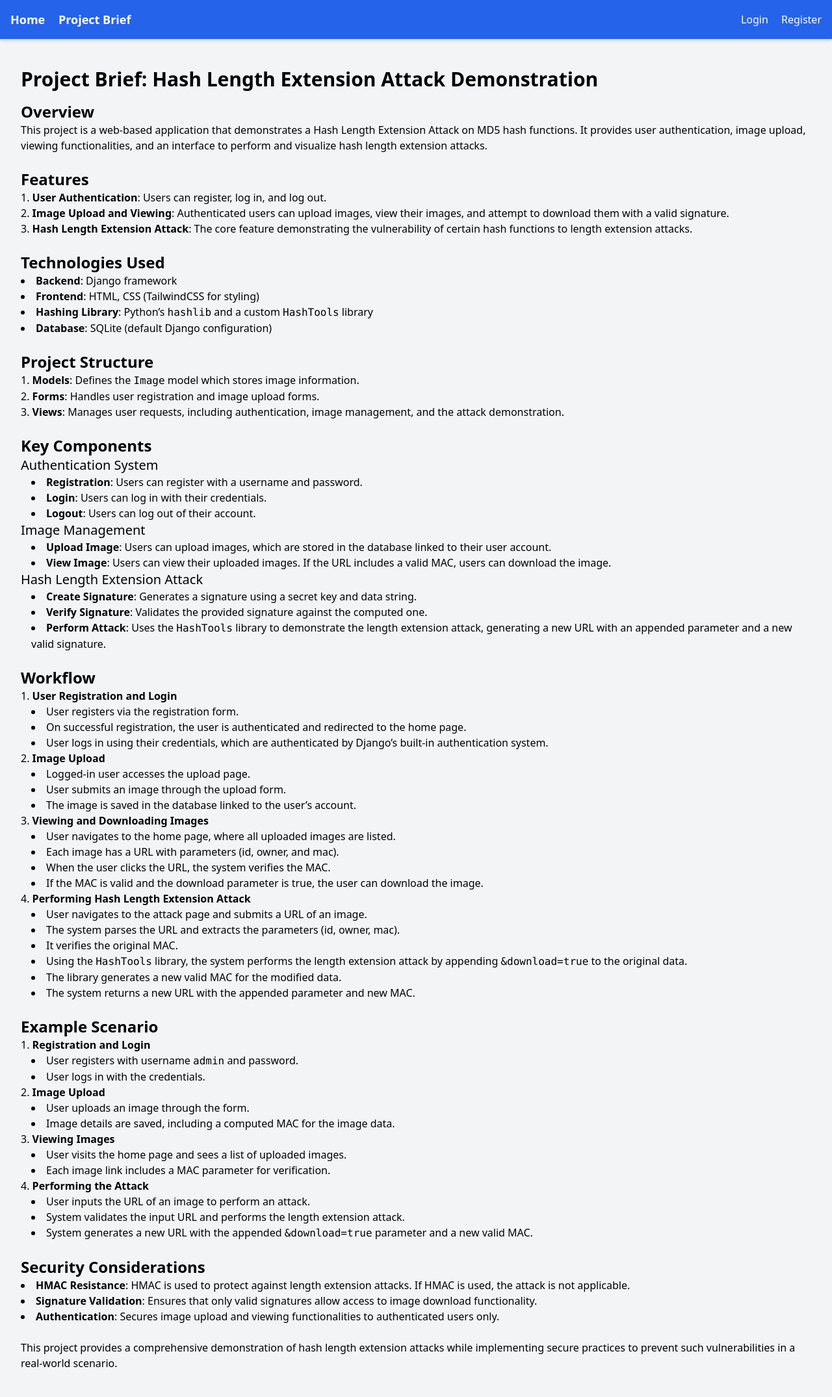
After one commit to Meet57/HashLengthExtension_Project, a Django app: page /project_brief/ in a window 1280 px wide. The commit adds this page. Shown: the whole page at 65% size. Run offline with Django 4.2, Linux system fonts and the light colour scheme.

Commit message:
All is Well

```diff
--- a/HashLengthExtension_Project/HashLengthExtension_Project/urls.py
+++ b/HashLengthExtension_Project/HashLengthExtension_Project/urls.py
@@ -12,6 +12,7 @@ urlpatterns = [
     path('upload_image/', views.upload_image, name='upload_image'),
     path('view_image/', views.view_image, name='view_image'),
     path('perform_attack/', views.perform_attack, name='perform_attack'),
+    path('project_brief/', views.project_brief, name='project_brief'),
 ]
 
 # Serving media files during development
--- a/HashLengthExtension_Project/hash_extension/templates/hash_extension/base.html
+++ b/HashLengthExtension_Project/hash_extension/templates/hash_extension/base.html
@@ -12,6 +12,7 @@
         <div class="container mx-auto flex justify-between items-center">
             <div class="text-white font-semibold text-lg">
                 <a href="{% url 'home' %}">Home</a>
+                <a href="{% url 'project_brief' %}"  class="ml-4 text-white hover:text-gray-200">Project Brief</a>
             </div>
             <div>
                 {% if user.is_authenticated %}
--- /dev/null
+++ b/HashLengthExtension_Project/hash_extension/templates/hash_extension/project_brief.html
@@ -0,0 +1,144 @@
+<!-- hash_extension/templates/hash_extension/project_brief.html -->
+{% extends "hash_extension/base.html" %}
+{% block title %}Project Brief: Hash Length Extension Attack Demonstration{% endblock %}
+{% block content %}
+<div class="container mx-auto px-4 py-6">
+    <h1 class="text-3xl font-bold mb-4">Project Brief: Hash Length Extension Attack Demonstration</h1>
+
+    <section class="mb-6">
+        <h2 class="text-2xl font-semibold">Overview</h2>
+        <p>This project is a web-based application that demonstrates a Hash Length Extension Attack on MD5 hash functions. It provides user authentication, image upload, viewing functionalities, and an interface to perform and visualize hash length extension attacks.</p>
+    </section>
+
+    <section class="mb-6">
+        <h2 class="text-2xl font-semibold">Features</h2>
+        <ol class="list-decimal list-inside">
+            <li><strong>User Authentication</strong>: Users can register, log in, and log out.</li>
+            <li><strong>Image Upload and Viewing</strong>: Authenticated users can upload images, view their images, and attempt to download them with a valid signature.</li>
+            <li><strong>Hash Length Extension Attack</strong>: The core feature demonstrating the vulnerability of certain hash functions to length extension attacks.</li>
+        </ol>
+    </section>
+
+    <section class="mb-6">
+        <h2 class="text-2xl font-semibold">Technologies Used</h2>
+        <ul class="list-disc list-inside">
+            <li><strong>Backend</strong>: Django framework</li>
+            <li><strong>Frontend</strong>: HTML, CSS (TailwindCSS for styling)</li>
+            <li><strong>Hashing Library</strong>: Python’s <code>hashlib</code> and a custom <code>HashTools</code> library</li>
+            <li><strong>Database</strong>: SQLite (default Django configuration)</li>
+        </ul>
+    </section>
+
+    <section class="mb-6">
+        <h2 class="text-2xl font-semibold">Project Structure</h2>
+        <ol class="list-decimal list-inside">
+            <li><strong>Models</strong>: Defines the <code>Image</code> model which stores image information.</li>
+            <li><strong>Forms</strong>: Handles user registration and image upload forms.</li>
+            <li><strong>Views</strong>: Manages user requests, including authentication, image management, and the attack demonstration.</li>
+        </ol>
+    </section>
+
+    <section class="mb-6">
+        <h2 class="text-2xl font-semibold">Key Components</h2>
+        <h3 class="text-xl font-medium">Authentication System</h3>
+        <ul class="list-disc list-inside ml-4">
+            <li><strong>Registration</strong>: Users can register with a username and password.</li>
+            <li><strong>Login</strong>: Users can log in with their credentials.</li>
+            <li><strong>Logout</strong>: Users can log out of their account.</li>
+        </ul>
+
+        <h3 class="text-xl font-medium">Image Management</h3>
+        <ul class="list-disc list-inside ml-4">
+            <li><strong>Upload Image</strong>: Users can upload images, which are stored in the database linked to their user account.</li>
+            <li><strong>View Image</strong>: Users can view their uploaded images. If the URL includes a valid MAC, users can download the image.</li>
+        </ul>
+
+        <h3 class="text-xl font-medium">Hash Length Extension Attack</h3>
+        <ul class="list-disc list-inside ml-4">
+            <li><strong>Create Signature</strong>: Generates a signature using a secret key and data string.</li>
+            <li><strong>Verify Signature</strong>: Validates the provided signature against the computed one.</li>
+            <li><strong>Perform Attack</strong>: Uses the <code>HashTools</code> library to demonstrate the length extension attack, generating a new URL with an appended parameter and a new valid signature.</li>
+        </ul>
+    </section>
+
+    <section class="mb-6">
+        <h2 class="text-2xl font-semibold">Workflow</h2>
+        <ol class="list-decimal list-inside">
+            <li><strong>User Registration and Login</strong>
+                <ul class="list-disc list-inside ml-4">
+                    <li>User registers via the registration form.</li>
+                    <li>On successful registration, the user is authenticated and redirected to the home page.</li>
+                    <li>User logs in using their credentials, which are authenticated by Django’s built-in authentication system.</li>
+                </ul>
+            </li>
+            <li><strong>Image Upload</strong>
+                <ul class="list-disc list-inside ml-4">
+                    <li>Logged-in user accesses the upload page.</li>
+                    <li>User submits an image through the upload form.</li>
+                    <li>The image is saved in the database linked to the user’s account.</li>
+                </ul>
+            </li>
+            <li><strong>Viewing and Downloading Images</strong>
+                <ul class="list-disc list-inside ml-4">
+                    <li>User navigates to the home page, where all uploaded images are listed.</li>
+                    <li>Each image has a URL with parameters (id, owner, and mac).</li>
+                    <li>When the user clicks the URL, the system verifies the MAC.</li>
+                    <li>If the MAC is valid and the download parameter is true, the user can download the image.</li>
+                </ul>
+            </li>
+            <li><strong>Performing Hash Length Extension Attack</strong>
+                <ul class="list-disc list-inside ml-4">
+                    <li>User navigates to the attack page and submits a URL of an image.</li>
+                    <li>The system parses the URL and extracts the parameters (id, owner, mac).</li>
+                    <li>It verifies the original MAC.</li>
+                    <li>Using the <code>HashTools</code> library, the system performs the length extension attack by appending <code>&download=true</code> to the original data.</li>
+                    <li>The library generates a new valid MAC for the modified data.</li>
+                    <li>The system returns a new URL with the appended parameter and new MAC.</li>
+                </ul>
+            </li>
+        </ol>
+    </section>
+
+    <section class="mb-6">
+        <h2 class="text-2xl font-semibold">Example Scenario</h2>
+        <ol class="list-decimal list-inside">
+            <li><strong>Registration and Login</strong>
+                <ul class="list-disc list-inside ml-4">
+                    <li>User registers with username <code>admin</code> and password.</li>
+                    <li>User logs in with the credentials.</li>
+                </ul>
+            </li>
+            <li><strong>Image Upload</strong>
+                <ul class="list-disc list-inside ml-4">
+                    <li>User uploads an image through the form.</li>
+                    <li>Image details are saved, including a computed MAC for the image data.</li>
+                </ul>
+            </li>
+            <li><strong>Viewing Images</strong>
+                <ul class="list-disc list-inside ml-4">
+                    <li>User visits the home page and sees a list of uploaded images.</li>
+                    <li>Each image link includes a MAC parameter for verification.</li>
+                </ul>
+            </li>
+            <li><strong>Performing the Attack</strong>
+                <ul class="list-disc list-inside ml-4">
+                    <li>User inputs the URL of an image to perform an attack.</li>
+                    <li>System validates the input URL and performs the length extension attack.</li>
+                    <li>System generates a new URL with the appended <code>&download=true</code> parameter and a new valid MAC.</li>
+                </ul>
+            </li>
+        </ol>
+    </section>
+
+    <section class="mb-6">
+        <h2 class="text-2xl font-semibold">Security Considerations</h2>
+        <ul class="list-disc list-inside">
+            <li><strong>HMAC Resistance</strong>: HMAC is used to protect against length extension attacks. If HMAC is used, the attack is not applicable.</li>
+            <li><strong>Signature Validation</strong>: Ensures that only valid signatures allow access to image download functionality.</li>
+            <li><strong>Authentication</strong>: Secures image upload and viewing functionalities to authenticated users only.</li>
+        </ul>
+    </section>
+
+    <p>This project provides a comprehensive demonstration of hash length extension attacks while implementing secure practices to prevent such vulnerabilities in a real-world scenario.</p>
+</div>
+{% endblock %}
--- a/HashLengthExtension_Project/hash_extension/views.py
+++ b/HashLengthExtension_Project/hash_extension/views.py
@@ -184,6 +184,8 @@ def perform_attack(request):
 
     return render(request, 'hash_extension/perform_attack.html')
 
+def project_brief(request):
+    return render(request, 'hash_extension/project_brief.html')
 
 def logout_view(request):
     logout(request)
```
Also changed, not shown: HashLengthExtension_Project/db.sqlite3, db.sqlite3.
